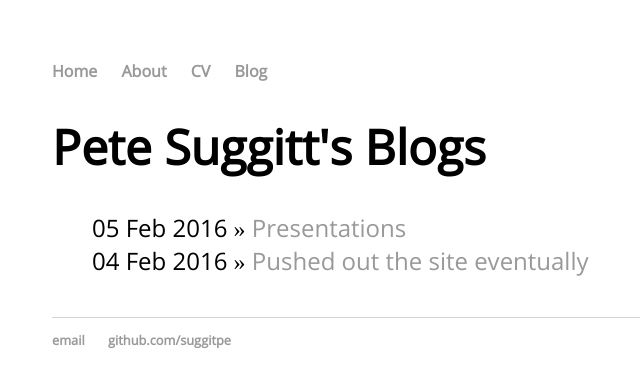
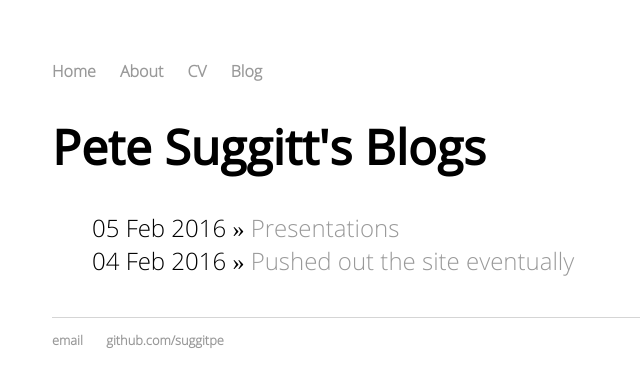
Before and after one commit to suggitpe/suggitpe.github.io, a Jekyll site: the page built from blog/index.html, in a window 1280 px wide. Shown: the top 387 px of the page, without its empty margins (140-780 px from the left). Built offline with Jekyll 4.4.1, drawn with Linux system fonts in a browser that asks for light colours.

Commit message:
updated fonts for bullets

```diff
--- a/assets/css/main.css
+++ b/assets/css/main.css
@@ -73,6 +73,9 @@ body {
     width: 70%;
     font-family:'OpenSansRegular';
 }
+ul{
+    font-family:'OpenSansLight';
+}
 nav ul, footer ul {
     padding: 0px;
     list-style: none;
```
